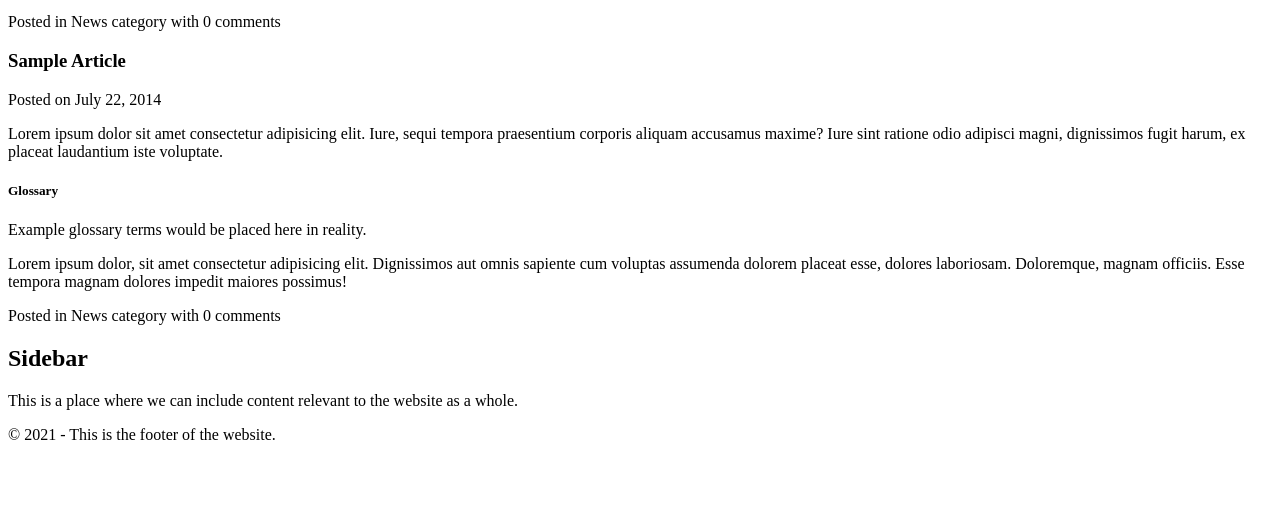
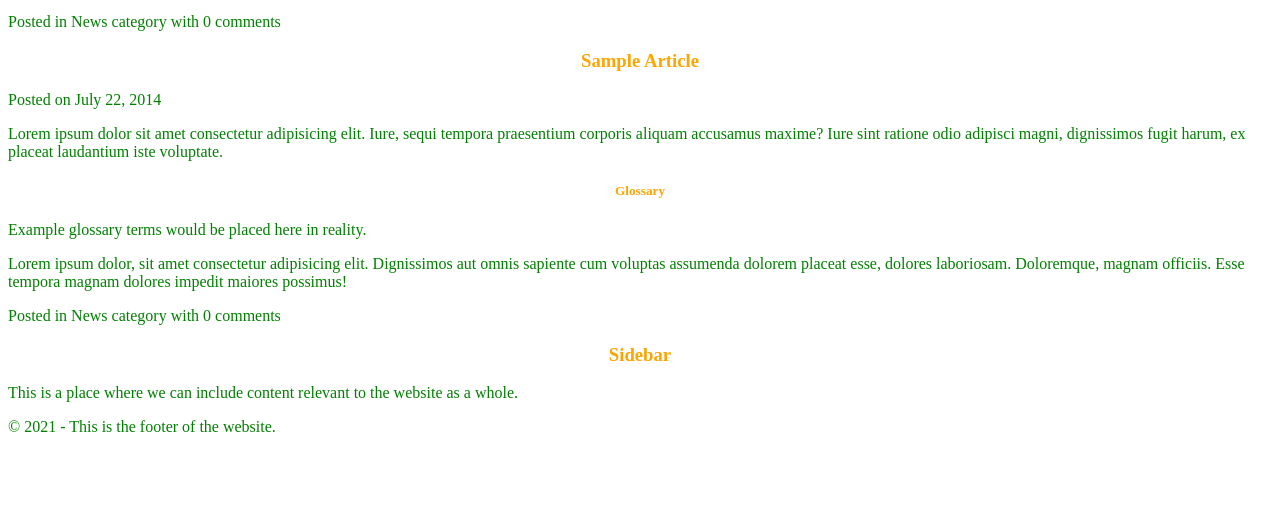
Before and after one commit to leonardomorita/html-css, a plain HTML site: page 7-index.html in a window 1280 px wide. Shown: the part 287-800 px from the top of the page. Drawn offline with Linux system fonts and the light colour scheme.

Commit message:
29. CSS Introduction

```diff
--- a/7-index.html
+++ b/7-index.html
@@ -3,6 +3,7 @@
   <head>
     <meta charset="utf-8">
     <title>Page</title>
+    <link rel="stylesheet" href="css/styles.css">
   </head>
 
   <body>
@@ -65,7 +66,7 @@
 
     <section>
       <aside>
-        <h2>Sidebar</h2>
+        <h1>Sidebar</h1>
         <p>This is a place where we can include content relevant to the website as a whole.</p>
       </aside>
     </section>
--- /dev/null
+++ b/css/styles.css
@@ -0,0 +1,8 @@
+h1 {
+  color: orange;
+  text-align: center;
+}
+
+p {
+  color: green;
+}
```
